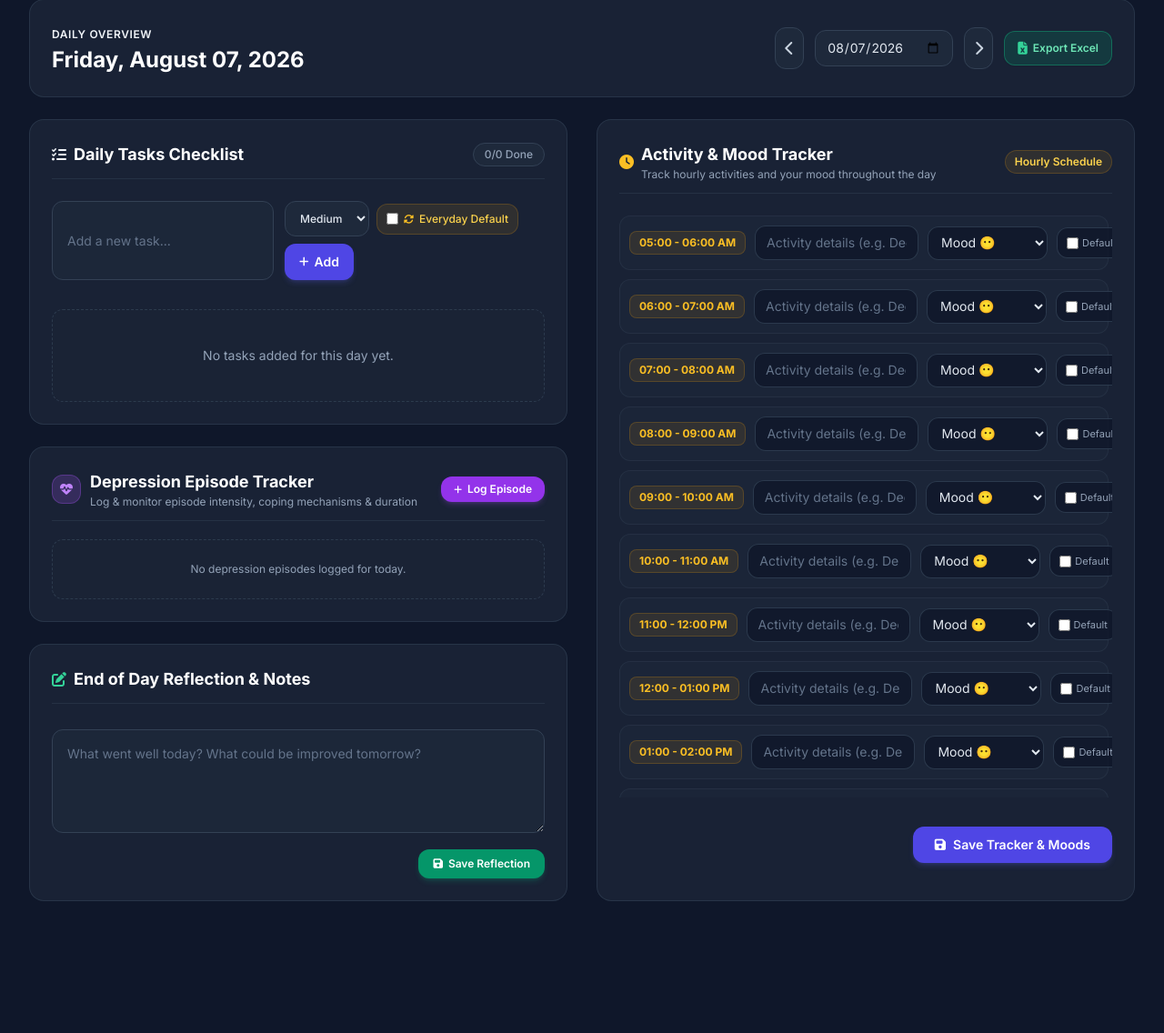
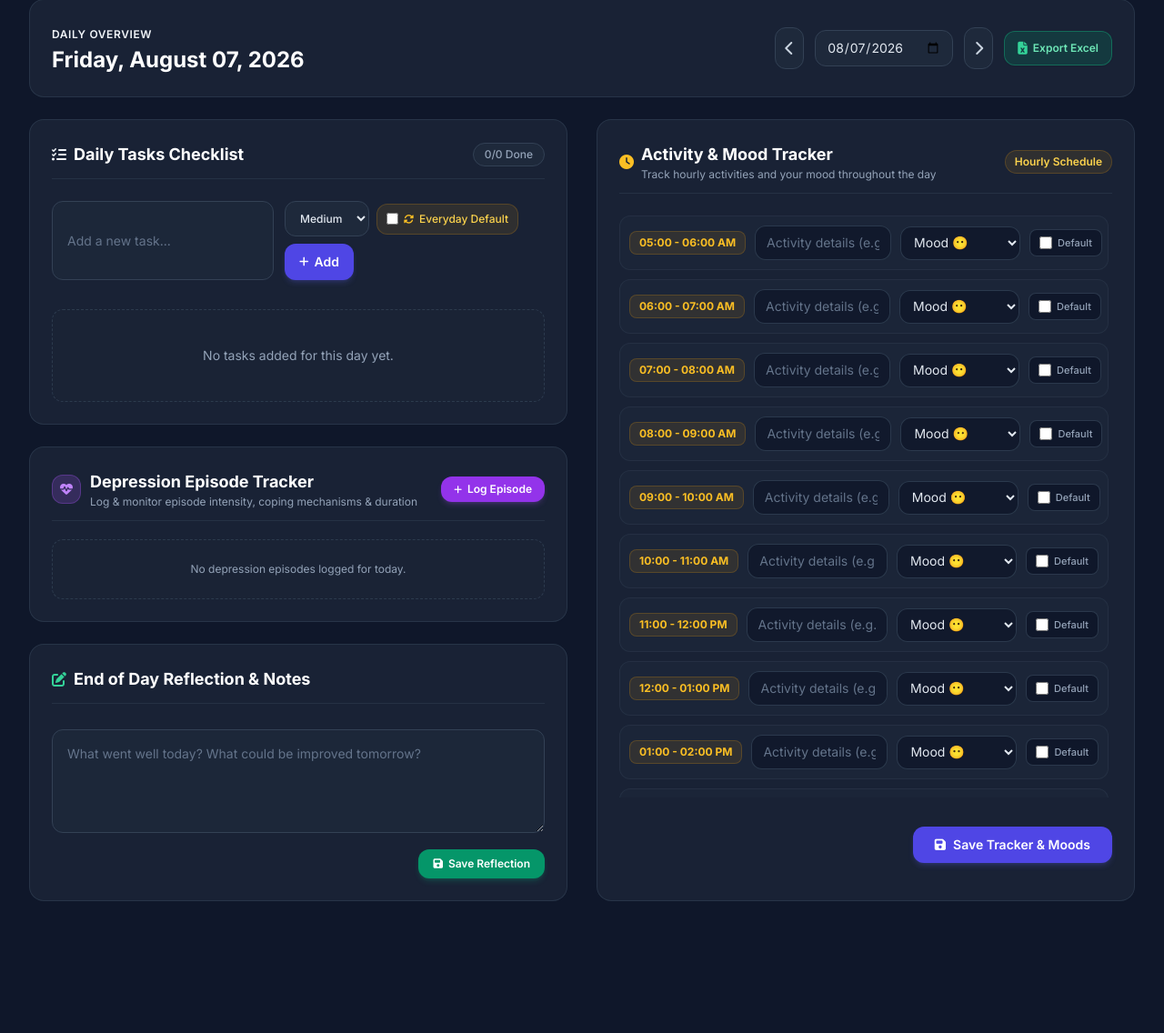
Before and after one commit to nkchoudhary2000/planner_appv1, a Flask app: page /daily in a window 1280 px wide. Shown: the part 90-1226 px from the top of the page at 91% size. Run offline with Flask 3, Linux system fonts and the light colour scheme; the visitor is signed in with stand-in values (Sample User, id 1); data that the repository does not hold is empty; some libraries are stand-ins or nearby versions.

Commit message:
Fix default task deletion resurrection, persist activity default uncheck, and fix default checkbox UI container bounds

```diff
--- a/app/planner/routes.py
+++ b/app/planner/routes.py
@@ -96,35 +96,57 @@ def process_task_spillovers(user_id, target_date):
 def populate_daily_defaults(user_id, target_date):
     """
     Populates default daily routine tasks and default activity schedule slots
-    for target_date if they are not already set.
+    for target_date based on the latest saved default configurations.
     """
     past_plans = DailyPlan.query.filter(
-        DailyPlan.user_id == user_id
+        DailyPlan.user_id == user_id,
+        DailyPlan.date <= target_date
     ).order_by(DailyPlan.date.desc()).all()
 
     if not past_plans:
         return
 
+    # 1. Collect deleted default tasks across plans to prevent resurrection
+    deleted_task_keys = set()
+    for p in past_plans:
+        raw_sched = p.schedule or {}
+        if isinstance(raw_sched, dict):
+            for dkey in raw_sched.get('_deleted_defaults', []):
+                deleted_task_keys.add(str(dkey).lower())
+
+    # 2. Resolve active Default Tasks
     default_tasks_master = {}
-    default_schedule_master = {}
-
     for p in past_plans:
         if p.tasks:
             for t in p.tasks:
-                if isinstance(t, dict) and t.get('is_default'):
+                if isinstance(t, dict):
                     t_text = t.get('text', '').strip()
-                    if t_text and t_text.lower() not in default_tasks_master:
-                        default_tasks_master[t_text.lower()] = {
+                    t_id = t.get('id', '')
+                    t_key = t_text.lower()
+
+                    if t_key in deleted_task_keys or t_id.lower() in deleted_task_keys:
+                        continue
+
+                    if t.get('is_default') and t_key not in default_tasks_master:
+                        default_tasks_master[t_key] = {
                             'text': t_text,
                             'priority': t.get('priority', 'Medium'),
                             'is_default': True
                         }
+
+    # 3. Resolve Default Schedule Slots based on the MOST RECENT plan setting for each slot
+    default_schedule_master = {}
+    resolved_slots = set()
+
+    for p in past_plans:
         if p.schedule:
             for slot, sdata in p.schedule.items():
-                if slot.startswith('_'):
+                if slot.startswith('_') or slot in resolved_slots:
                     continue
-                if isinstance(sdata, dict) and sdata.get('is_default') and sdata.get('activity'):
-                    if slot not in default_schedule_master:
+
+                if isinstance(sdata, dict):
+                    resolved_slots.add(slot)
+                    if sdata.get('is_default') and sdata.get('activity'):
                         default_schedule_master[slot] = {
                             'activity': sdata.get('activity', ''),
                             'mood': sdata.get('mood', ''),
@@ -146,11 +168,12 @@ def populate_daily_defaults(user_id, target_date):
     dismissed_ids = set()
     if isinstance(schedule, dict):
         dismissed_ids = set(schedule.get('_dismissed_tasks', []))
-
-    # Populate default tasks
+        dismissed_ids.update(schedule.get('_deleted_defaults', []))
+
+    # Populate missing default tasks
     existing_texts = {t.get('text', '').strip().lower() for t in tasks if isinstance(t, dict) and t.get('text')}
     for key_lower, dtask in default_tasks_master.items():
-        if key_lower not in existing_texts:
+        if key_lower not in existing_texts and key_lower not in deleted_task_keys:
             new_id = f"def_{int(datetime.utcnow().timestamp() * 1000)}_{len(tasks)}"
             if new_id not in dismissed_ids:
                 tasks.append({
@@ -165,7 +188,7 @@ def populate_daily_defaults(user_id, target_date):
                 })
                 modified = True
 
-    # Populate default schedule slots
+    # Populate missing default schedule slots
     for slot, dslot in default_schedule_master.items():
         curr_val = schedule.get(slot)
         is_empty = False
@@ -596,16 +619,35 @@ def daily():
 
         elif action == 'delete_task':
             task_id = request.form.get('task_id')
-            plan.tasks = [t for t in tasks if t.get('id') != task_id]
+            deleted_task = None
+            for t in tasks:
+                if isinstance(t, dict) and t.get('id') == task_id:
+                    deleted_task = t
+                    break
+
+            plan.tasks = [t for t in tasks if isinstance(t, dict) and t.get('id') != task_id]
 
             raw_sched = plan.schedule or {}
-            if isinstance(raw_sched, dict):
-                dismissed = list(raw_sched.get('_dismissed_tasks', []))
-                if task_id not in dismissed:
-                    dismissed.append(task_id)
-                raw_sched['_dismissed_tasks'] = dismissed
-                plan.schedule = raw_sched
-                flag_modified(plan, 'schedule')
+            if not isinstance(raw_sched, dict):
+                raw_sched = {}
+
+            dismissed = list(raw_sched.get('_dismissed_tasks', []))
+            deleted_defs = list(raw_sched.get('_deleted_defaults', []))
+
+            if task_id not in dismissed:
+                dismissed.append(task_id)
+
+            if deleted_task:
+                t_text = deleted_task.get('text', '').strip().lower()
+                if t_text and t_text not in deleted_defs:
+                    deleted_defs.append(t_text)
+                if task_id not in deleted_defs:
+                    deleted_defs.append(task_id)
+
+            raw_sched['_dismissed_tasks'] = dismissed
+            raw_sched['_deleted_defaults'] = deleted_defs
+            plan.schedule = raw_sched
+            flag_modified(plan, 'schedule')
 
             flag_modified(plan, 'tasks')
             db.session.commit()
--- a/app/templates/planner/daily.html
+++ b/app/templates/planner/daily.html
@@ -284,16 +284,16 @@
 
                 <!-- Horizontal Scrollable Activity Tracker Container for Mobile -->
                 <div class="overflow-x-auto pb-2 -mx-1 px-1">
-                    <div class="space-y-2.5 max-h-[640px] overflow-y-auto pr-1 min-w-[520px] sm:min-w-full">
+                    <div class="space-y-2.5 max-h-[640px] overflow-y-auto pr-1 min-w-[640px] sm:min-w-full">
                         {% for slot in default_slots %}
                         {% set slot_id = slot.replace(':', '_').replace(' ', '_').replace('-', '_') %}
                         {% set slot_data = schedule.get(slot, {}) %}
                         {% set act_text = slot_data.get('activity', '') if slot_data is mapping else slot_data %}
                         {% set current_mood = slot_data.get('mood', '') if slot_data is mapping else '' %}
 
-                        <div class="flex items-center gap-2.5 p-2.5 rounded-xl bg-slate-800/60 border border-slate-700/40 hover:border-slate-600 transition-all">
+                        <div class="flex items-center gap-2 sm:gap-2.5 p-2 sm:p-2.5 rounded-xl bg-slate-800/60 border border-slate-700/40 hover:border-slate-600 transition-all">
                             <!-- Hour Range Badge -->
-                            <span class="px-2.5 py-1 text-xs font-bold {{ 'text-indigo-300 bg-indigo-500/10 border-indigo-500/30' if slot_data.get('is_default') else 'text-amber-400 bg-amber-500/10 border-amber-500/20' }} rounded-lg border flex-shrink-0 whitespace-nowrap">
+                            <span class="px-2 sm:px-2.5 py-1 text-xs font-bold {{ 'text-indigo-300 bg-indigo-500/10 border-indigo-500/30' if slot_data.get('is_default') else 'text-amber-400 bg-amber-500/10 border-amber-500/20' }} rounded-lg border flex-shrink-0 whitespace-nowrap">
                                 {{ slot }}
                             </span>
 
@@ -302,11 +302,11 @@
                                    name="slot_act_{{ slot_id }}"
                                    value="{{ act_text }}"
                                    placeholder="Activity details (e.g. Deep Work, Team Meeting)..."
-                                   class="flex-1 min-w-[180px] bg-slate-900/80 border border-slate-700/80 rounded-xl px-3 py-2 text-sm text-slate-100 placeholder-slate-500 focus:outline-none focus:ring-2 focus:ring-amber-500/50 hover:border-slate-600 transition-all">
+                                   class="flex-1 min-w-[150px] bg-slate-900/80 border border-slate-700/80 rounded-xl px-2.5 sm:px-3 py-1.5 sm:py-2 text-xs sm:text-sm text-slate-100 placeholder-slate-500 focus:outline-none focus:ring-2 focus:ring-amber-500/50 hover:border-slate-600 transition-all">
 
                             <!-- Mood Dropdown with Emoji (Just right to activity field, same row) -->
                             <select name="slot_mood_{{ slot_id }}"
-                                    class="bg-slate-900/80 border border-slate-700/80 rounded-xl px-2.5 py-2 text-sm text-slate-200 focus:outline-none focus:ring-2 focus:ring-amber-500/50 hover:border-slate-600 transition-all cursor-pointer flex-shrink-0">
+                                    class="bg-slate-900/80 border border-slate-700/80 rounded-xl px-2 sm:px-2.5 py-1.5 sm:py-2 text-xs sm:text-sm text-slate-200 focus:outline-none focus:ring-2 focus:ring-amber-500/50 hover:border-slate-600 transition-all cursor-pointer flex-shrink-0">
                                 <option value="" class="bg-slate-900 text-slate-400">Mood 😶</option>
                                 <option value="😄" {{ 'selected' if current_mood == '😄' }}>😄 Energetic</option>
                                 <option value="😊" {{ 'selected' if current_mood == '😊' }}>😊 Calm</option>
@@ -319,9 +319,9 @@
                             </select>
 
                             <!-- Default Slot Toggle -->
-                            <label class="flex items-center space-x-1 px-2.5 py-2 rounded-xl bg-slate-900/80 border border-slate-700/80 hover:border-amber-500/50 cursor-pointer text-xs flex-shrink-0" title="Auto-populate this activity every single day">
-                                <input type="checkbox" name="slot_def_{{ slot_id }}" value="1" {{ 'checked' if slot_data.get('is_default') }} class="rounded border-slate-700 text-amber-500 focus:ring-amber-500 bg-slate-900">
-                                <span class="text-[11px] {{ 'text-indigo-300 font-semibold' if slot_data.get('is_default') else 'text-slate-400' }}">Default</span>
+                            <label class="flex items-center space-x-1.5 px-2.5 py-1.5 rounded-lg bg-slate-900/90 border border-slate-700/80 hover:border-indigo-500/40 cursor-pointer text-xs flex-shrink-0 select-none transition-all" title="Auto-populate this activity every single day">
+                                <input type="checkbox" name="slot_def_{{ slot_id }}" value="1" {{ 'checked' if slot_data.get('is_default') }} class="rounded border-slate-700 text-indigo-500 focus:ring-indigo-500 bg-slate-900 w-3.5 h-3.5">
+                                <span class="text-[11px] font-medium {{ 'text-indigo-300 font-semibold' if slot_data.get('is_default') else 'text-slate-400' }}">Default</span>
                             </label>
                         </div>
                         {% endfor %}
```
